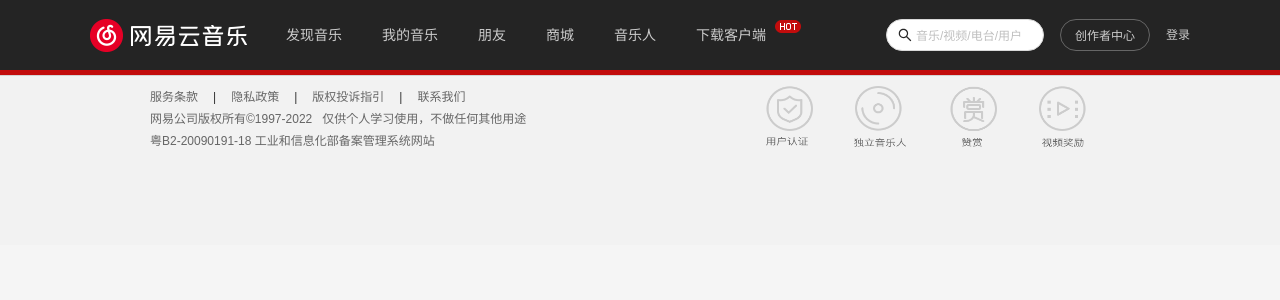
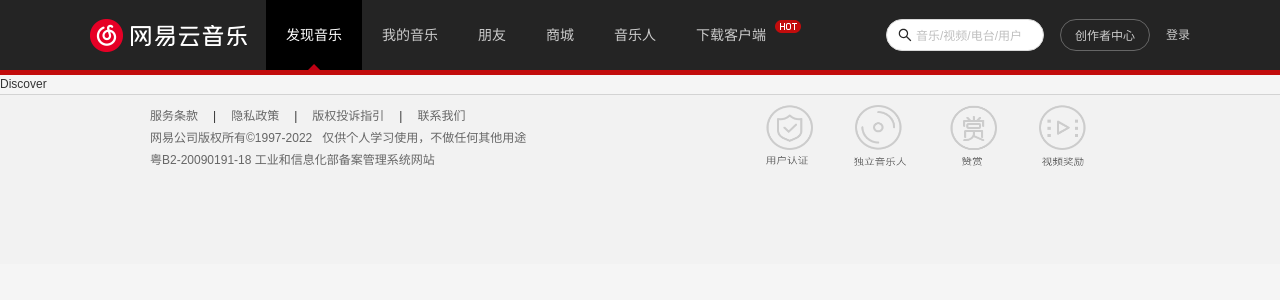
Before and after one commit to CoderDuMin/DM-Music-React-Web, a React (Create React App) app: page /#/discover in a window 1280 px wide. Shown: the top 300 px of the page. Built offline with nearby package versions, Linux system fonts and the light colour scheme.

Commit message:
路由优化

```diff
--- a/src/common/local-data.js
+++ b/src/common/local-data.js
@@ -1,7 +1,7 @@
 export const headerLinks = [
     {
         title:'发现音乐',
-        path:'/'
+        path:'/discover'
     },
     {
         title:'我的音乐',
--- a/src/components/app-header/index.js
+++ b/src/components/app-header/index.js
@@ -15,7 +15,7 @@
     }
     else{
         return (
-            <NavLink to={item.path} exact>
+            <NavLink to={item.path} >
                 {item.title}
                 <i className='sprite_01 icon'></i>
             </NavLink>
--- a/src/router/index.js
+++ b/src/router/index.js
@@ -1,11 +1,19 @@
+import React from 'react'
+import { Redirect } from 'react-router-dom'
 import Discover from '@/pages/discover'
-import Friend from '../pages/friend'
-import Mine from '../pages/mine'
+import Friend from '@/pages/friend'
+import Mine from '@/pages/mine'
 
 const routes =[
     {
         path:'/',
         exact:true,
+        render:()=>{
+            return <Redirect to="/discover"></Redirect>
+        }
+    },
+    {
+        path:'/discover',
         component: Discover
     },
     {
```
